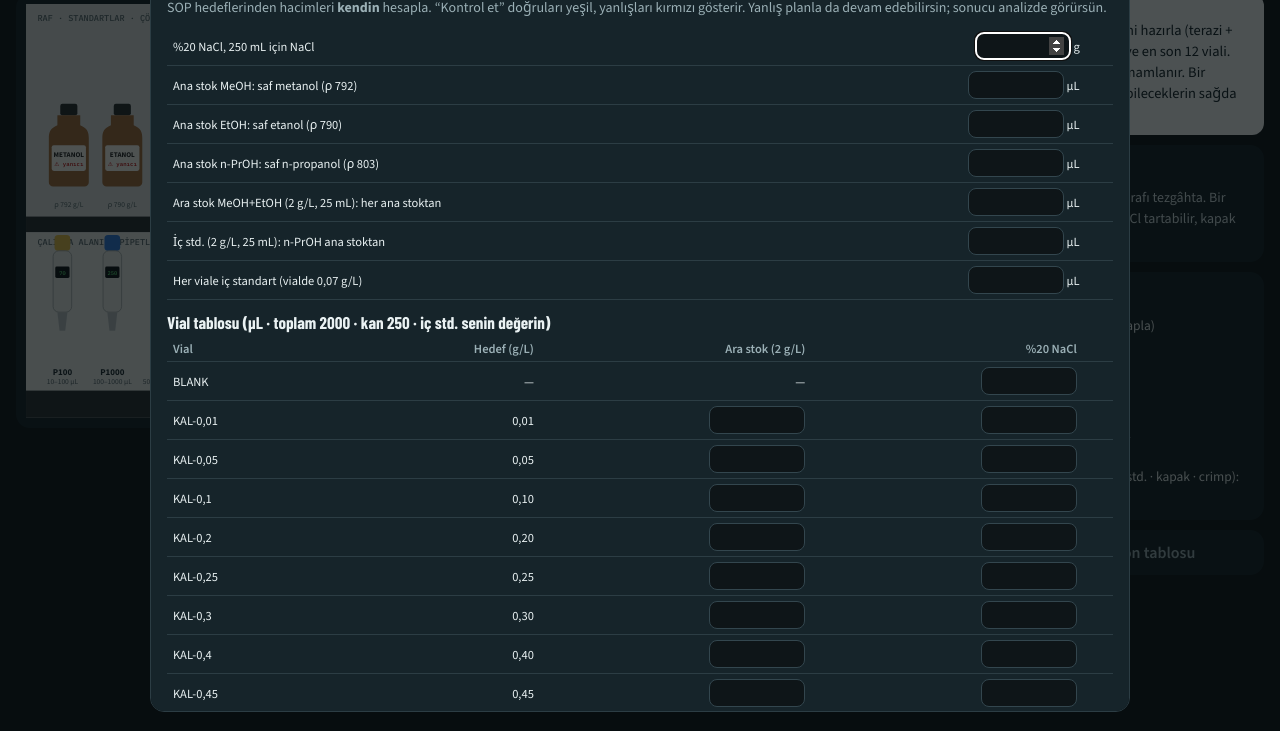
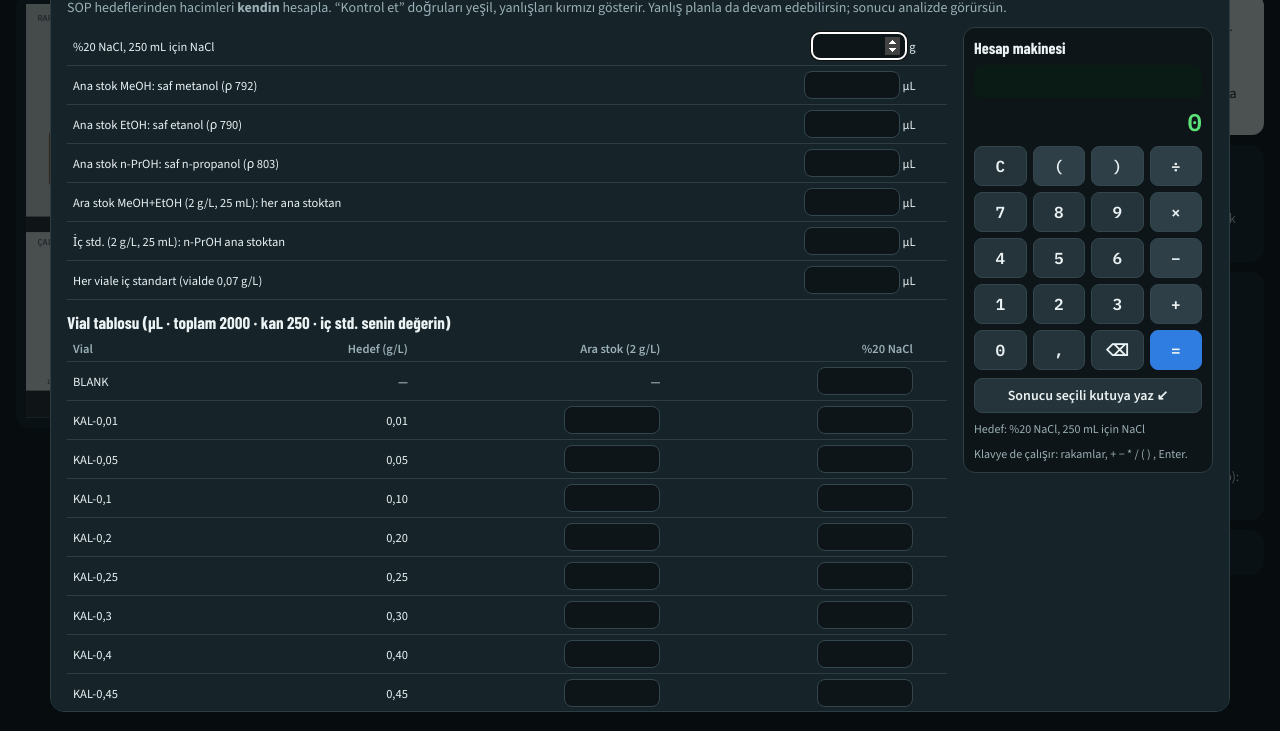
Before and after one commit to SPEMRT/toksilab, a plain HTML site: page ornek_hazirlama.html in a window 1280 px wide. Shown: the part 69-800 px from the top of the page. Drawn offline with nearby package versions, Linux system fonts and the light colour scheme.

Commit message:
Add files via upload

```diff
--- a/ornek_hazirlama.html
+++ b/ornek_hazirlama.html
@@ -35,7 +35,13 @@ details summary{cursor:pointer;font-weight:600;color:var(--mute)}
 dialog{background:var(--card);color:var(--fg);border:1px solid var(--line);border-radius:14px;max-width:min(720px,92vw)}
 dialog::backdrop{background:rgba(5,10,12,.7)}
 .pl td{padding:5px 6px}.pl input{width:96px;font-size:14px;padding:4px 6px}.pl input.ok{border-color:#2DBE5B;background:#0F2A1A}.pl input.bad{border-color:#E5484D;background:#2A1214}.pl .h{white-space:normal;text-align:left;color:#FFB4B6;font-size:12px;max-width:280px}.pl .h.ok{color:#7BE39A}
-dialog.big{max-width:min(980px,96vw);width:96vw}.res td.ok{color:#7BE39A}.res td.bad{color:#FF8A8D}.res td.w{color:var(--warn)}
+dialog.big{max-width:min(1180px,97vw);width:97vw}
+.pgrid{display:grid;grid-template-columns:minmax(0,1fr) 250px;gap:16px;align-items:start}@media (max-width:900px){.pgrid{grid-template-columns:1fr}}
+.calc{position:sticky;top:0;background:#0E1518;border:1px solid var(--line);border-radius:12px;padding:10px;display:grid;gap:8px}
+.calc .scr{background:#0A1A14;border-radius:8px;padding:8px 10px;text-align:right;font:600 13px var(--mono);color:#7BA78A;min-height:20px;overflow-x:auto;white-space:nowrap}
+.calc .res{font:700 24px var(--mono);color:#5BE37A;text-align:right;min-height:30px}
+.calc .keys{display:grid;grid-template-columns:repeat(4,1fr);gap:6px}.calc .keys button{padding:9px 0;font:600 16px var(--mono)}.calc .keys .op{background:#2E3F47}.calc .keys .eq{background:var(--blue);border-color:var(--blue)}
+.calc small{color:var(--mute);font-size:12px}.res td.ok{color:#7BE39A}.res td.bad{color:#FF8A8D}.res td.w{color:var(--warn)}
 @media (prefers-reduced-motion:reduce){*{transition:none!important}}
 </style>
 <header>
@@ -242,10 +248,14 @@ const PQ=()=>{const q=[];if(mode==='full'){q.push(['nacl','%20 NaCl, 250 mL içi
 function planDlg(){const q=PQ(),U=UP||{lv:{}};const lvP=PLAN.filter(p=>p.t==='cal'||p.t==='qc');
  $('#dlg').classList.add('big');
  $('#dlgB').innerHTML=`<h2 style="font:700 22px var(--disp);margin:0 0 4px">Hesap planı</h2><p style="margin:0 0 10px;color:var(--mute);font-size:14px">SOP hedeflerinden hacimleri <b>kendin</b> hesapla. “Kontrol et” doğruları yeşil, yanlışları kırmızı gösterir. Yanlış planla da devam edebilirsin; sonucu analizde görürsün.</p>
- <div class="tw"><table class="pl">${q.map(([k,t,u])=>`<tr><td style="text-align:left;white-space:normal">${t}</td><td><input type="number" step="any" data-k="${k}" value="${U[k]??''}"> ${u}</td><td class="h" data-h="${k}"></td></tr>`).join('')}</table></div>
+ <div class="pgrid"><div><div class="tw"><table class="pl">${q.map(([k,t,u])=>`<tr><td style="text-align:left;white-space:normal">${t}</td><td><input type="number" step="any" data-k="${k}" value="${U[k]??''}"> ${u}</td><td class="h" data-h="${k}"></td></tr>`).join('')}</table></div>
  <h3 style="font:700 17px var(--disp);margin:12px 0 4px">Vial tablosu (µL · toplam 2000 · kan 250 · iç std. senin değerin)</h3>
  <div class="tw"><table class="pl"><tr><th>Vial</th><th>Hedef (g/L)</th><th>Ara stok (2 g/L)</th><th>%20 NaCl</th><th></th></tr>${PLAN.map(p=>{const v=U.lv[p.id]||{};const hasStd=p.t==='cal'||p.t==='qc';return `<tr><td>${p.id}</td><td>${hasStd?fmt(p.c,2):'—'}</td><td>${hasStd?`<input type="number" step="any" data-l="${p.id}" data-f="std" value="${v.std??''}">`:'—'}</td><td><input type="number" step="any" data-l="${p.id}" data-f="salt" value="${v.salt??''}"></td><td class="h" data-hl="${p.id}"></td></tr>`}).join('')}</table></div>
- <div class="row" style="margin-top:10px"><button id="pShow">Hesaplamayı göster</button><button id="pChk">Kontrol et</button><button class="p" id="pSave">Planı kaydet</button><span id="pRes" style="font:600 14px var(--mono)"></span></div>`;
+ <div class="row" style="margin-top:10px"><button id="pShow">Hesaplamayı göster</button><button id="pChk">Kontrol et</button><button class="p" id="pSave">Planı kaydet</button><span id="pRes" style="font:600 14px var(--mono)"></span></div></div>
+ <div class="calc" aria-label="Hesap makinesi"><b style="font:700 16px var(--disp)">Hesap makinesi</b><div class="scr" id="cE">&nbsp;</div><div class="res" id="cR">0</div>
+  <div class="keys">${['C','(',')','÷','7','8','9','×','4','5','6','−','1','2','3','+','0',',','⌫','='].map(k=>`<button type="button" data-c="${k}" class="${'÷×−+()'.includes(k)?'op':k==='='?'eq':''}">${k}</button>`).join('')}</div>
+  <button type="button" id="cPut">Sonucu seçili kutuya yaz ↙</button><small id="cTo">Önce tablodan bir kutuya tıkla.</small><small>Klavye de çalışır: rakamlar, + − * / ( ) , Enter.</small></div></div>`;
+ calcInit();
  const read=()=>{const o={lv:{}};$$('#dlgB [data-k]').forEach(i=>{if(i.value!=='')o[i.dataset.k]=+i.value});$$('#dlgB [data-l]').forEach(i=>{const id=i.dataset.l;o.lv[id]=o.lv[id]||{};if(i.value!=='')o.lv[id][i.dataset.f]=+i.value});return o};
  const near=(v,a)=>v!=null&&Math.abs(v-a)<=Math.max(.5,Math.abs(a)*.005);
  $('#pChk').onclick=()=>{const o=read();let ok=0,n=0;q.forEach(([k,,,a,h])=>{n++;const i=$(`#dlgB [data-k="${k}"]`),g=near(o[k],a);ok+=g;i.className=g?'ok':'bad';const e=$(`#dlgB [data-h="${k}"]`);e.className='h'+(g?' ok':'');e.textContent=g?'✓':h});
@@ -260,6 +270,14 @@ function planDlg(){const q=PQ(),U=UP||{lv:{}};const lvP=PLAN.filter(p=>p.t==='ca
  $('#pSave').onclick=()=>{UP=read();$('#dlg').close();$('#dlg').classList.remove('big');panel();tasks();say('Plan kaydedildi. Nesnelere dokunduğunda <b>senin hesapladığın</b> hacimler görünecek. Pipeti bu hacimlere ayarla.')};
  $('#dlg').showModal()}
 const $$=s=>[...document.querySelectorAll(s)];
+let calcExpr='',calcTarget=null,calcLast=null;
+function calcEval(e){const x=e.replace(/×/g,'*').replace(/÷/g,'/').replace(/−/g,'-').replace(/,/g,'.');if(!/^[0-9+\-*/(). ]*$/.test(x)||!x.trim())return null;try{const v=Function('"use strict";return ('+x+')')();return Number.isFinite(v)?v:null}catch(e){return null}}
+function calcShow(){$('#cE').textContent=calcExpr||'\u00a0';const v=calcEval(calcExpr);$('#cR').textContent=v==null?(calcExpr?'…':'0'):(+v.toFixed(6)).toLocaleString('tr-TR',{maximumFractionDigits:6})}
+let calcEq=false;function calcKey(k){if(calcEq&&/^[0-9(,]$/.test(k))calcExpr='';calcEq=false;if(k==='C'){calcExpr='';calcLast=null}else if(k==='⌫')calcExpr=calcExpr.slice(0,-1);else if(k==='='){const v=calcEval(calcExpr);if(v!=null){calcLast=v;calcExpr=String(+v.toFixed(6)).replace('.',',');calcEq=true}}else calcExpr+=k;calcShow()}
+function calcInit(){calcExpr='';calcShow();$$('#dlgB .calc [data-c]').forEach(b=>b.onclick=()=>calcKey(b.dataset.c));
+ $$('#dlgB .pl input').forEach(i=>i.addEventListener('focus',()=>{calcTarget=i;const tr=i.closest('tr');$('#cTo').textContent='Hedef: '+(tr?tr.cells[0].textContent.trim().slice(0,48):'kutu')}));
+ $('#cPut').onclick=()=>{const v=calcEval(calcExpr);if(v==null){say('Hesap makinesinde geçerli bir sonuç yok.');return}if(!calcTarget){say('Önce tablodan sonucu yazacağın kutuya tıkla.');return}calcTarget.value=+v.toFixed(2);calcTarget.className='';calcTarget.focus();say('Sonuç kutuya yazıldı. Tümünü doldurunca <b>Kontrol et</b>.')}}
+addEventListener('keydown',e=>{if(!$('#dlg').open||!$('#cE'))return;const a=document.activeElement;if(a&&a.tagName==='INPUT')return;const m={'*':'×','/':'÷','-':'−','.':',',Enter:'=',Backspace:'⌫',Escape:'C'};const k=m[e.key]||e.key;if(/^[0-9+()×÷−,=⌫C]$/.test(k)){e.preventDefault();calcKey(k)}});
 function finish(){const R=PLAN.map(p=>vialEval(C['v_'+p.id]));const out={t:Date.now(),mode,vials:{}};R.forEach(r=>out.vials[r.id]=r);let saved=false;try{localStorage.setItem('toksilab_prep_v1',JSON.stringify(out));saved=true}catch(e){}
  $('#dlgB').innerHTML=`<h2 style="font:700 22px var(--disp);margin:0 0 8px">Hazırlanan vialler</h2><div class="tw"><table class="res"><tr><th>Vial</th><th>Hacim</th><th>Derişim</th><th>İç std.</th><th>Not</th></tr>${PLAN.map((p,i)=>{const c=C['v_'+p.id],r=R[i];return `<tr><td>${p.id}</td><td>${fmt(c.vol,0)} µL</td><td class="${Math.abs(r.cf-1)>.03?'bad':'ok'}">×${fmt(r.cf,2)}</td><td class="${Math.abs(r.isf-1)>.03?'bad':'ok'}">×${fmt(r.isf,2)}</td><td class="${r.ok?'ok':'w'}">${r.ok?'✓':r.notes.join('; ')}</td></tr>`}).join('')}</table></div>
  <p style="font-size:14px;line-height:1.5">${saved?'Vialler kaydedildi. <b>HS-GC-MS pilotuna</b> dön; “Vial hazırlama” sekmesinde <b>Vialleri al</b> de. Yaptığın hatalar (hacim, iç standart, kapak, taşınma) analiz sonucuna aynen yansır.':'Tarayıcı bu sayfada kayıt tutamıyor; sonuçları buradan incele.'}</p><div class="row"><a href="hsgcms_pilot.html#prep" style="color:#7CC4FF;font-weight:600">HS-GC-MS pilotuna dön ›</a></div>`;
```
